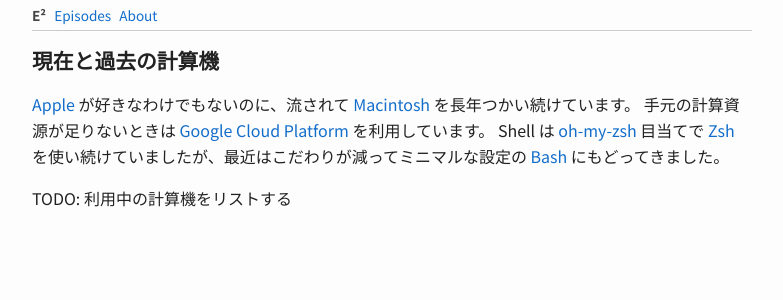
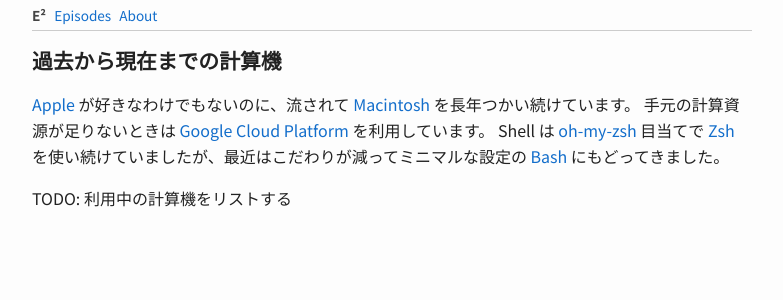
Before and after one commit to toru/ep.torumk.com, a Jekyll site: the page built from _pages/computers.md, in a window 1280 px wide. Shown: the top 300 px of the page, without its empty margins (248-1031 px from the left). Built offline with Jekyll 4.4.1, drawn with Linux system fonts in a browser that asks for light colours.

Commit message:
pages: fix an incorrect title

```diff
--- a/_pages/computers.md
+++ b/_pages/computers.md
@@ -1,5 +1,5 @@
 ---
-title: 現在と過去の計算機
+title: 過去から現在までの計算機
 permalink: /computers
 layout: default
 is_post: true
```
